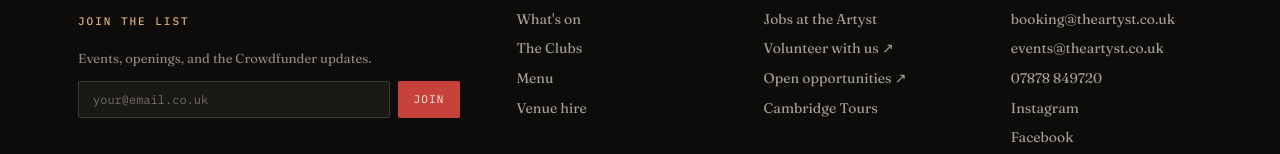
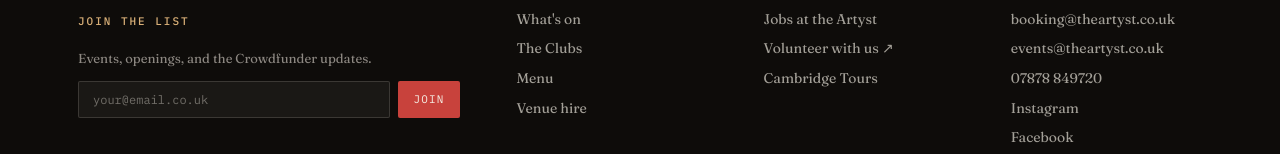
Before and after one commit to The-Alcademy/artyst-website, a plain HTML site: page index.html in a window 1280 px wide. Shown: the part 4542-4696 px from the top of the page. Drawn offline with Linux system fonts and the light colour scheme.

Commit message:
removedoppsinfooter

```diff
--- a/index.html
+++ b/index.html
@@ -2968,7 +2968,6 @@ a { color: inherit; text-decoration: none; }
         <a href="#underground" data-nav="underground">The Underground campaign</a>
         <a href="#jobs" data-nav="jobs">Jobs at the Artyst</a>
         <a href="https://volunteer.theartyst.co.uk" target="_blank" rel="noopener">Volunteer with us ↗</a>
-        <a href="https://go.theartyst.co.uk/job-engine.html" target="_blank" rel="noopener">Open opportunities ↗</a>
         <a href="#home" data-nav="home">Cambridge Tours</a>
       </div>
       <div class="footer-col">
```
